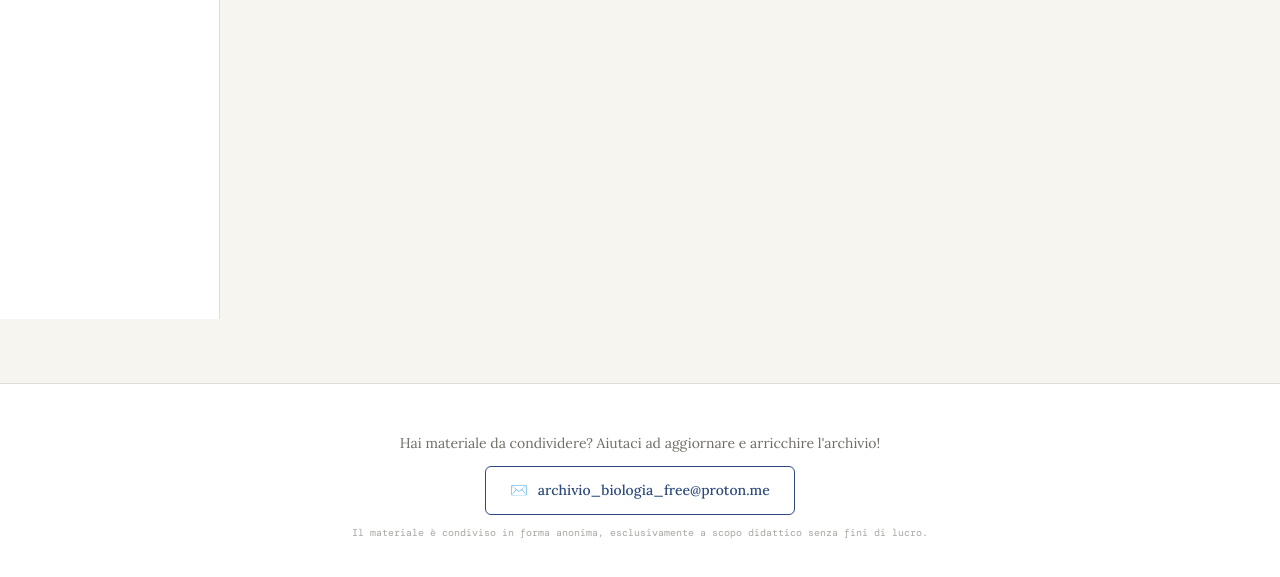
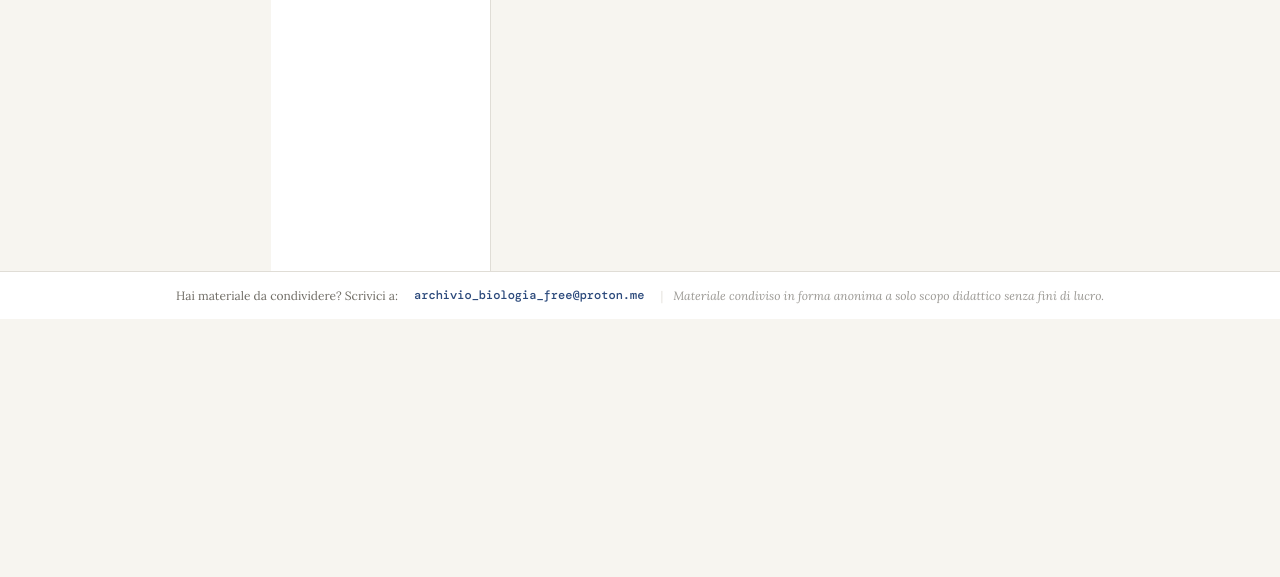
Before and after one commit to jhenrik14/Archivio-Biologia-UniFi, a plain HTML site: page index.html in a window 1280 px wide. Shown: the part 481-1058 px from the top of the page. After the commit the page ends 800 px from the top, so only its background shows below. Drawn offline with nearby package versions, Linux system fonts and the light colour scheme; no server answers.

Commit message:
Refactor footer styles and content

```diff
--- a/index.html
+++ b/index.html
@@ -191,39 +191,57 @@
   @media (max-width: 700px) { .sidebar { display: none; } .main { padding: 1rem; } .header { padding: 0 1rem; } }
 
  .footer {
-    margin-top: 4rem;
-    padding: 3rem 2rem;
+  flex-shrink: 0;
+  padding: 12px 20px; /* Molto sottile */
   background: var(--surface);
   border-top: 1px solid var(--border);
   text-align: center;
-    transition: background 0.2s, border-color 0.2s;
+  font-size: 12px;
+  color: var(--text-muted);
+  transition: all 0.2s;
 }
 
-  .footer-content p {
-    color: var(--text-muted);
-    font-size: 14px;
-    margin-bottom: 12px;
+.footer-content {
+  display: flex;
+  align-items: center;
+  justify-content: center;
+  gap: 10px;
+  flex-wrap: wrap; /* Si adatta se lo schermo è piccolo */
 }
 
-  .email-link {
-    display: inline-flex;
-    align-items: center;
-    gap: 10px;
+.email-inline {
   color: var(--accent);
   text-decoration: none;
+  font-family: var(--font-mono);
   font-weight: 500;
-    font-size: 14px;
-    padding: 12px 24px;
-    border: 1px solid var(--accent);
-    border-radius: var(--radius);
-    transition: all 0.2s ease;
+  padding: 2px 6px;
+  border-radius: 4px;
+  transition: opacity 0.2s;
 }
 
-  .email-link:hover {
-    background: var(--accent-light);
-    transform: translateY(-2px);
-    box-shadow: 0 4px 15px rgba(0,0,0,0.08);
+.email-inline:hover {
+  opacity: 0.8;
+  text-decoration: underline;
 }
+
+.footer-sep {
+  color: var(--border);
+  user-select: none;
+}
+
+.footer-disclaimer {
+  opacity: 0.7;
+  font-style: italic;
+}
+
+/* Rimuoviamo lo scroll globale se non lo avevi già fatto */
+body {
+  height: 100vh;
+  display: flex;
+  flex-direction: column;
+  overflow: hidden;
+}
+.layout { flex: 1; overflow: hidden; }
 </style>
 </head>
 <body>
@@ -296,18 +314,14 @@
 
 <footer class="footer">
   <div class="footer-content">
-    <p>Hai materiale da condividere? Aiutaci ad aggiornare e arricchire l'archivio!</p>
-
-    <a href="mailto:archivio_biologia_free@proton.me?subject=Invio Materiale Didattico" class="email-link">
-      <span>✉️</span> archivio_biologia_free@proton.me
+    <span>Hai materiale da condividere? Scrivici a:</span>
+    <a href="mailto:archivio_biologia_free@proton.me?subject=Invio Materiale Didattico" class="email-inline">
+      archivio_biologia_free@proton.me
     </a>
-
-    <p style="margin-top: 10px; font-size: 10px; opacity: 0.6; font-family: var(--font-mono);">
-      Il materiale è condiviso in forma anonima, esclusivamente a scopo didattico senza fini di lucro.
-    </p>
+    <span class="footer-sep">|</span>
+    <span class="footer-disclaimer">Materiale condiviso in forma anonima a solo scopo didattico senza fini di lucro.</span>
   </div>
 </footer>
-
 
 
 <script>
```
Lines whose indentation alone changed are shown as unchanged.
